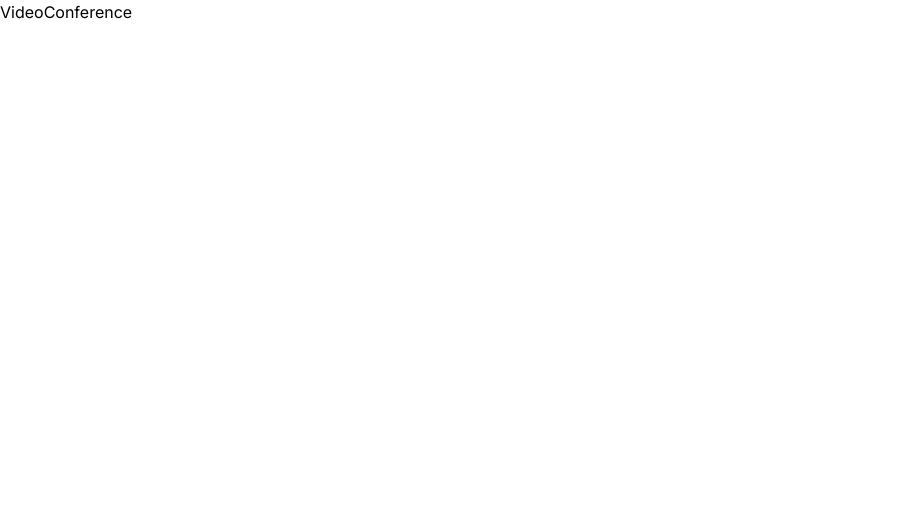
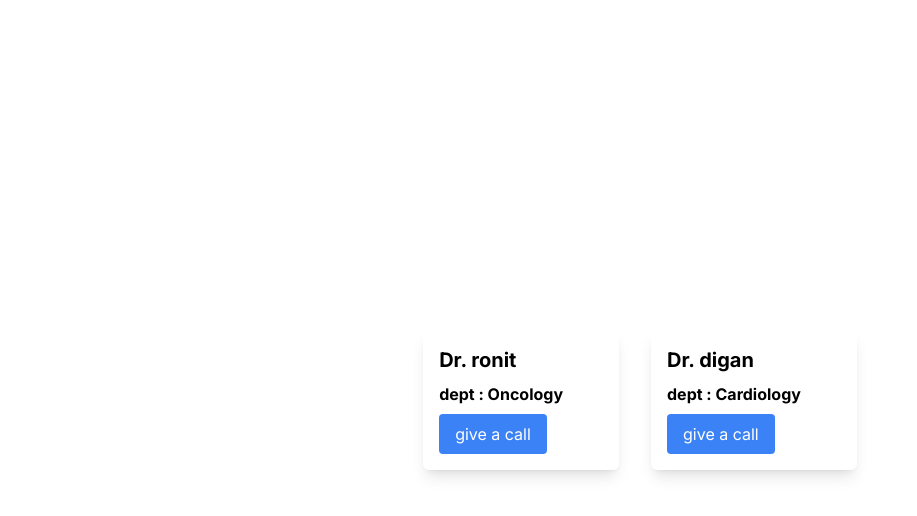
Before and after one commit to therahulsarkar/healthmate, a Next.js app in the folder client/: page /videoconference in a window 1280 px wide. Shown: the top 516 px of the page, without its empty margins (0-917 px from the left). Built offline with nearby package versions, Linux system fonts and the light colour scheme; no server answers.

Commit message:
lobby side done

```diff
--- a/client/app/layout.js
+++ b/client/app/layout.js
@@ -1,5 +1,6 @@
 import { Inter } from "next/font/google";
 import "./globals.css";
+import { SocketProvider } from "@/context/socketProvider";
 
 const inter = Inter({ subsets: ["latin"] });
 
@@ -10,8 +11,10 @@ export const metadata = {
 
 export default function RootLayout({ children }) {
   return (
+    <SocketProvider>
     <html lang="en">
       <body className={inter.className}>{children}</body>
     </html>
+    </SocketProvider>
   );
 }
--- a/client/app/videoconference/page.js
+++ b/client/app/videoconference/page.js
@@ -1,9 +1,78 @@
-import React from 'react'
+"use client";
+
+import { useRouter } from 'next/navigation';
+import React, { useState, useEffect, useCallback } from 'react';
+import { useSocket } from '@/context/socketProvider';
 
 const VideoConference = () => {
+
+  const router = useRouter();
+
+  const [email, setEmail] = useState("arya.bhattacharya@gmail.com");
+  const [roomNumber, setRoomNumber] = useState("");
+
+  const rooms = [
+    { id: 1, roomNumber: 1234, name:"Dr. ronit", dept:"Oncology"  },
+    { id: 2, roomNumber: 5678 , name:"Dr. digan", dept:"Cardiology"},
+  ];
+
+  const socket = useSocket();
+
+  const handleSubmitForm = useCallback((clickedRoomNumber) => (e) => {
+    e.preventDefault();
+    console.log("trying to connect:", { email, roomNumber: clickedRoomNumber });
+    socket.emit("room:join",{email,roomNumber: clickedRoomNumber})
+  }, [email,socket]);
+
+
+
+  const handleJoinRoom = useCallback((data)=>{
+    const {email, roomNumber} = data;
+    router.push(`videoconference/room/${roomNumber}`)
+    //console.log("routing to : ",roomNumber)
+  }, [])
+
+
+   useEffect(()=>{
+    socket.on("room:join", handleJoinRoom);
+    return ()=>{
+      socket.off("room:join", handleJoinRoom)
+    }
+   }, [socket])
+
   return (
-    <div>VideoConference</div>
-  )
-}
+    <div className="flex justify-center items-center h-screen">
+
+      {rooms.map((room) => (
+        <form onSubmit={handleSubmitForm(room.roomNumber)}>
+        <div
+          key={room.id}
+          className="max-w-xl mx-4 pe-10 bg-white shadow-lg rounded-md overflow-hidden my-4"
+        >
+
+          <div className="p-4">
+            <h2 className="text-xl font-bold mb-2">{room.name}</h2>
+            <h2 className="text-l font-bold mb-2">dept : {room.dept}</h2>
+
+
+
+              <button
+              className="bg-blue-500 text-white py-2 px-4 rounded focus:outline-none focus:shadow-outline"
+              value={room.roomNumber}
+              onClick={() => setRoomNumber(room.roomNumber)}
+              >
+                give a call
+              </button>
+
+
+          </div>
+
+        </div>
+        </form>
+
+      ))}
+    </div>
+  );
+};
 
 export default VideoConference
--- /dev/null
+++ b/client/app/videoconference/room/[id]/page.js
@@ -0,0 +1,8 @@
+
+export default function rooms(){
+    return(
+        <div>
+            chat room
+        </div>
+    )
+}
--- /dev/null
+++ b/client/context/socketProvider.js
@@ -0,0 +1,21 @@
+"use client";
+import React, { createContext, useContext, useMemo } from 'react'
+import {io} from 'socket.io-client'
+const SocketContext = createContext(null);
+
+export const useSocket = () =>{
+    const socket = useContext(SocketContext);
+    return socket;
+}
+
+
+export const SocketProvider = (props)=>{
+
+    const socket = useMemo( ()=> io('localhost:8000'), []);
+
+    return (
+        <SocketContext.Provider value={socket}>
+           {props.children}
+        </SocketContext.Provider>
+    )
+}
--- a/client/package.json
+++ b/client/package.json
@@ -14,7 +14,8 @@
     "next": "14.1.0",
     "react": "^18",
     "react-dom": "^18",
-    "react-hot-toast": "^2.4.1"
+    "react-hot-toast": "^2.4.1",
+    "socket.io-client": "^4.7.4"
   },
   "devDependencies": {
     "autoprefixer": "^10.0.1",
```
Also changed, not shown: 1 other file (tests, documents, lock files or other folders).
